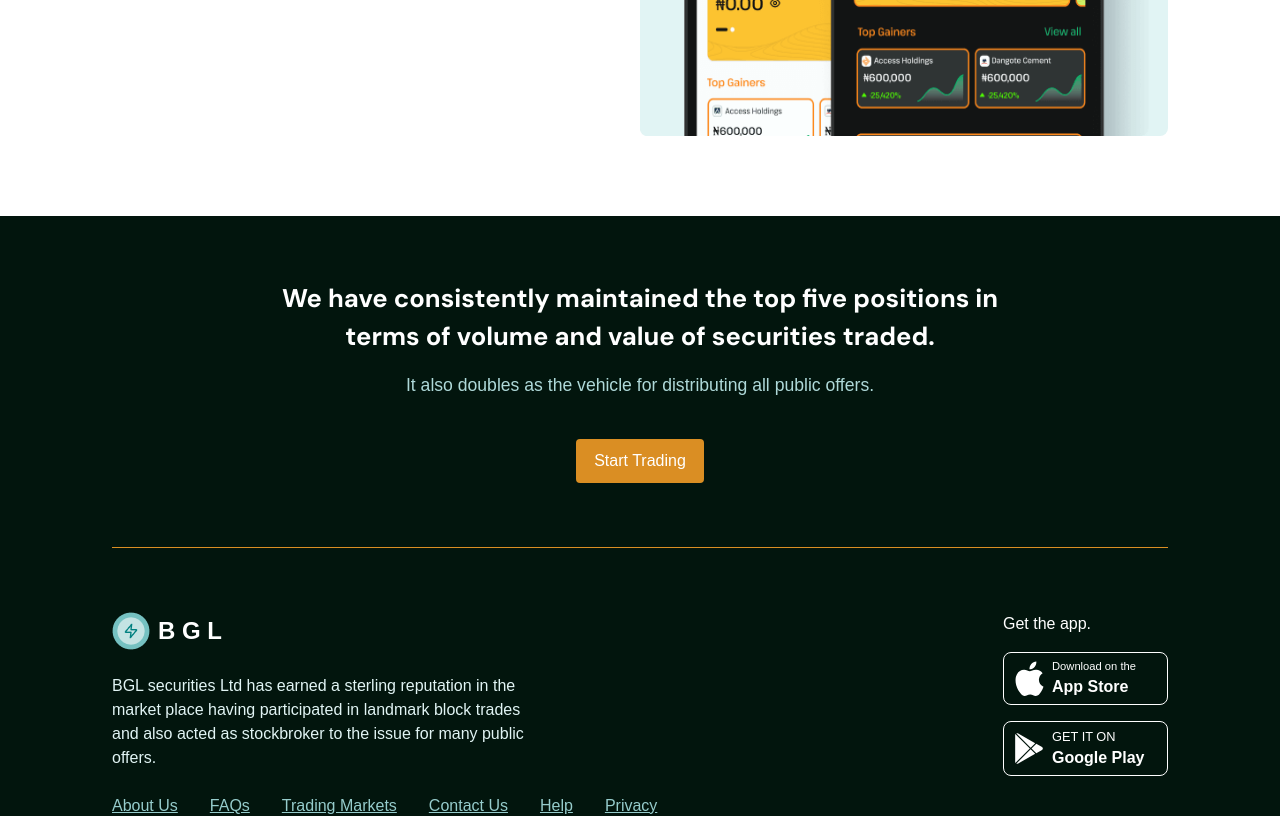
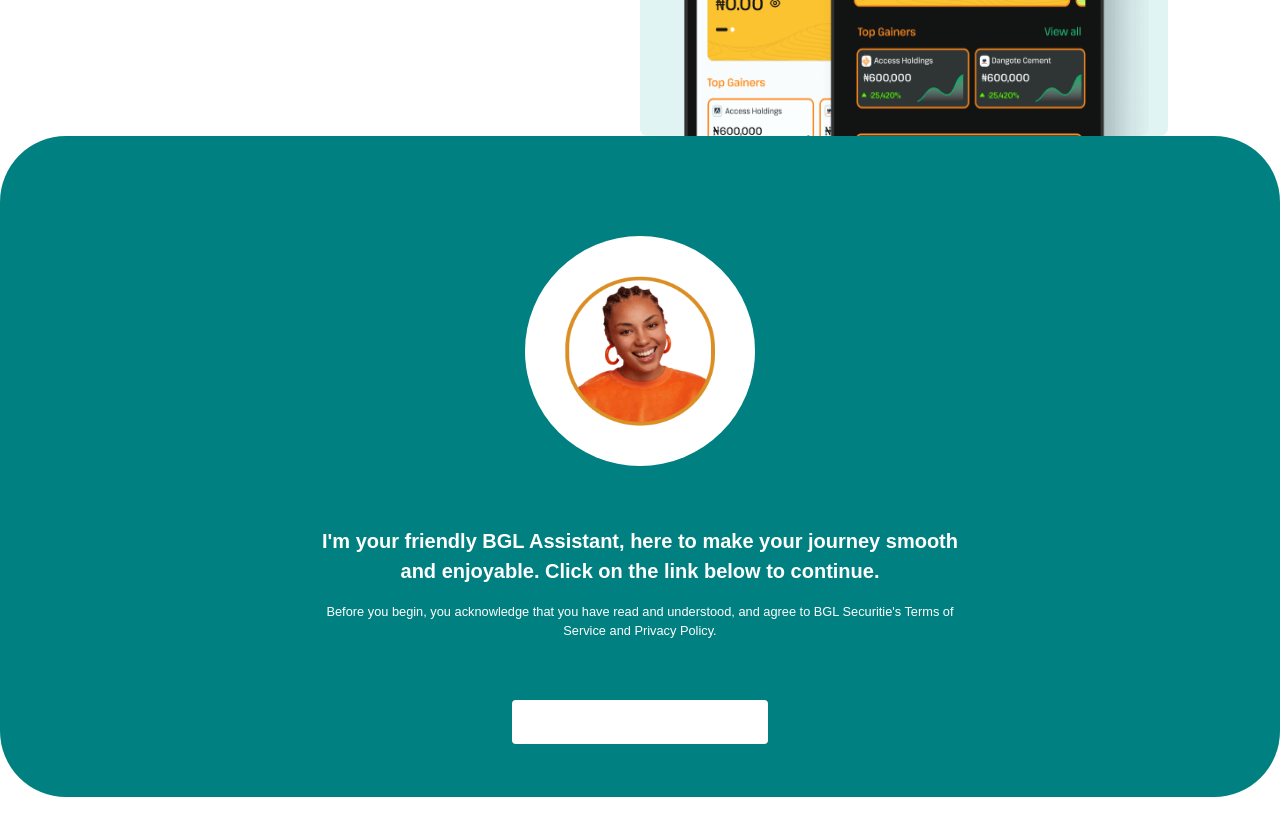
Before and after one commit to IdrisDY/BG-SEC, a Next.js app: page / in a window 1280 px wide. Shown: the part 6240-7056 px from the top of the page. Built offline with nearby package versions, Linux system fonts and the light colour scheme; a web font is replaced by a local one.

Commit message:
onboard start

```diff
--- a/app/page.js
+++ b/app/page.js
@@ -4,6 +4,7 @@ import { DMFont, pathWay } from "@/components/body";
 import { createGlobalStyle, useTheme } from "styled-components";
 import styled from "styled-components";
 import Button from "@/components/button";
+import OnboardStart from "@/components/onboardStartModal";
 export default function Home() {
   const theme = useTheme();
   return (
@@ -678,6 +679,8 @@ export default function Home() {
           </div>
         </div>
       </section>
+
+      <OnboardStart/>
     </main>
   );
 }
--- /dev/null
+++ b/components/onboardStartModal.js
@@ -0,0 +1,33 @@
+import Image from "next/image";
+import Button from "./button";
+
+export const OnboardStart = () => {
+  return (
+    <div className="bg-onboard_green gap-[60px] rounded-[66px] pt-[100px] pb-[53px] flex items-center text-white flex-col ">
+      <div className=" p-10 rounded-[50%] bg-white  ">
+        <div className="relative w-[150px] h-[150px]  rounded-[50%] ">
+          <Image
+            layout="fill"
+            src="/onboard/onboardwoman.png"
+            alt="onboard"
+          />
+        </div>
+      </div>
+      <div className="w-1/2 m-auto flex text-center flex-col gap-4">
+        <span className="text-[1rem] lg:text-[1.25rem] font-[700] ">
+          I'm your friendly BGL Assistant, here to make your journey smooth and
+          enjoyable. Click on the link below to continue.
+        </span>
+        <span className="text-[.8rem]">
+          Before you begin, you acknowledge that you have read and understood,
+          and agree to BGL Securitie's Terms of Service and Privacy Policy.
+        </span>
+      </div>
+      <div className="w-1/5 m-auto" >
+      <Button customClassName=" bg-white text-onboard_green "  size="big" text="Let's Begin" />
+      </div>
+    </div>
+  );
+};
+
+export default OnboardStart;
--- a/tailwind.config.js
+++ b/tailwind.config.js
@@ -24,6 +24,7 @@ module.exports = {
         light_gray_50:'#475467',
         hero_section_bg: "#EFF9F9",
         outline_orange: "#FD891C",
+        onboard_green:'#008080'
       },
       boxShadow: {
         custom1: "0px 12px 16px -4px #10182814",
```
Also changed, not shown: public/onboard/onboardwoman.png (added).
